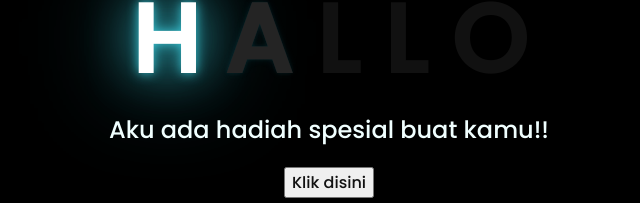
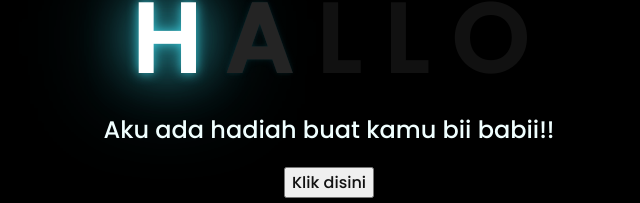
Before and after one commit to ifal270125/website-ifal, a plain HTML site: page index.html in a window 1280 px wide. Shown: the part 326-529 px from the top of the page, without its empty margins (319-959 px from the left). Drawn offline with Linux system fonts and the light colour scheme.

Commit message:
Update index.html

```diff
--- a/index.html
+++ b/index.html
@@ -18,7 +18,7 @@
         <span>O</span>
     </div>
     <div class="description">
-        <span>Aku ada hadiah spesial buat kamu!!</span>
+        <span>Aku ada hadiah buat kamu bii babii!!</span>
     </div>
     <div class="button">
         <button>
```
